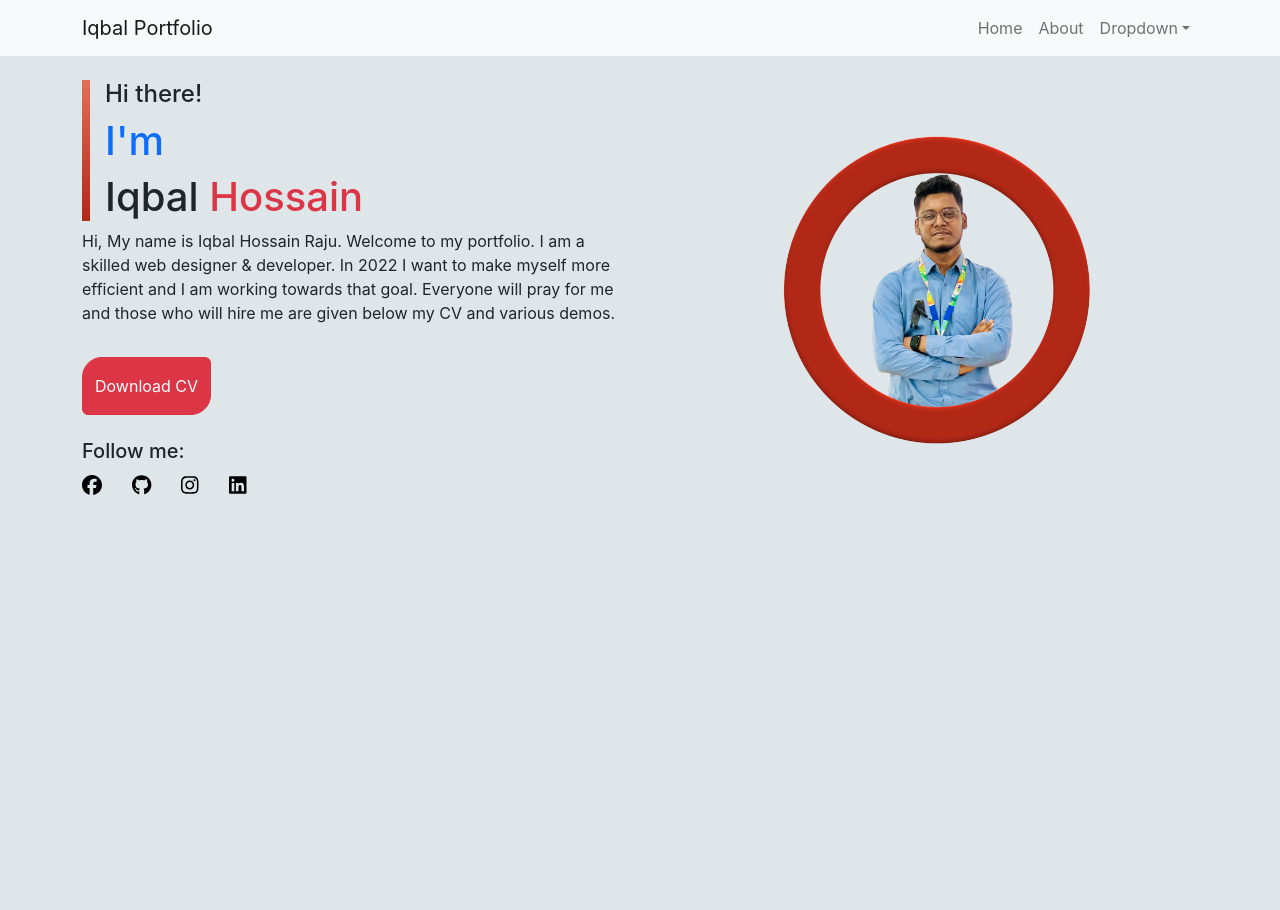
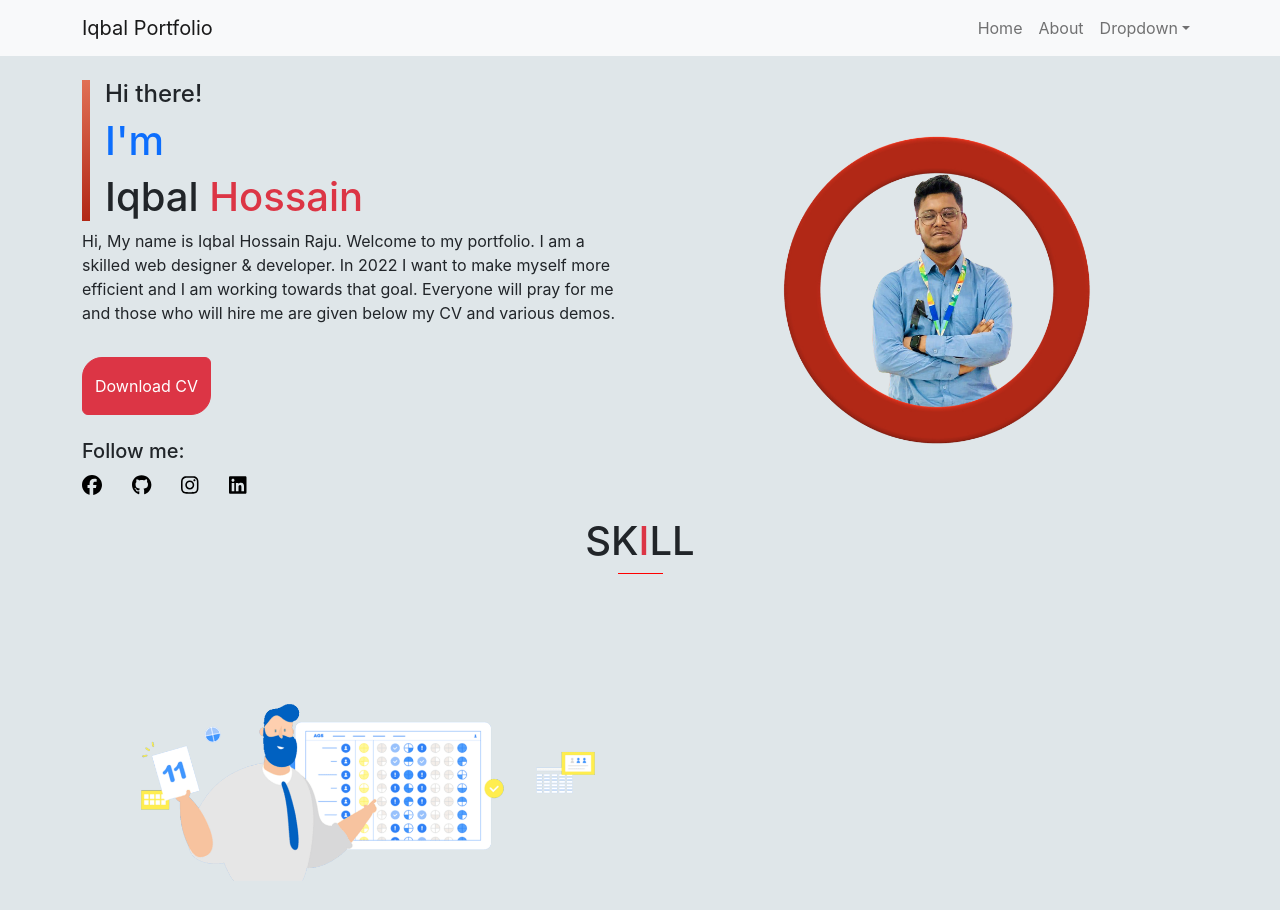
Before and after one commit to iqbalhossainraju/react-portfolio, a React (Create React App) app: page / in a window 1280 px wide. Shown: the top 910 px of the page. Before the commit the page ends 800 px from the top, so only its background shows below. Built offline with nearby package versions, Linux system fonts and the light colour scheme.

Commit message:
skilled section added

```diff
--- a/src/Pages/Home/Home/Home.js
+++ b/src/Pages/Home/Home/Home.js
@@ -1,12 +1,12 @@
 import React from 'react';
 import Banner from '../Banner/Banner';
-import Slide from '../Slide/Slide';
+import Skill from '../Skill/Skill';
 
 const Home = () => {
     return (
         <div>
             <Banner></Banner>
-            <Slide></Slide>
+            <Skill></Skill>
         </div>
     );
 };
--- /dev/null
+++ b/src/Pages/Home/Skill/Skill.css
@@ -0,0 +1,11 @@
+.section-title {
+    text-align: center;
+}
+
+.undermark {
+    color: red;
+    border-bottom: 1px solid;
+    width: 45px;
+    margin-left: auto;
+    margin-right: auto;
+}
--- /dev/null
+++ b/src/Pages/Home/Skill/Skill.js
@@ -0,0 +1,25 @@
+import React from 'react';
+import SkillConcept from "../../../Images/skill-concept.png";
+import "./Skill.css";
+
+const Skill = () => {
+    return (
+        <div className="container">
+            <div className="section-title mt-3">
+                <h1>SK<span className="text-danger">I</span>LL</h1>
+                <p className="undermark"></p>
+            </div>
+
+            <div className="row">
+                <div className="col-md-6 col-12">
+                    <img className="img-fluid" src={SkillConcept} alt="" />
+                </div>
+                <div className="col-md-6 col-12">
+
+                </div>
+            </div>
+        </div>
+    );
+};
+
+export default Skill;
--- a/src/Pages/Home/Slide/Slide.js
+++ /dev/null
@@ -1,11 +0,0 @@
-import React from 'react';
-
-const Slide = () => {
-    return (
-        <div>
-
-        </div>
-    );
-};
-
-export default Slide;
```
Also changed, not shown: src/Images/skill-concept.png, src/Images/skills-concept.jpg.png (added), src/Pages/Home/Slide/Slide.css (deleted).
